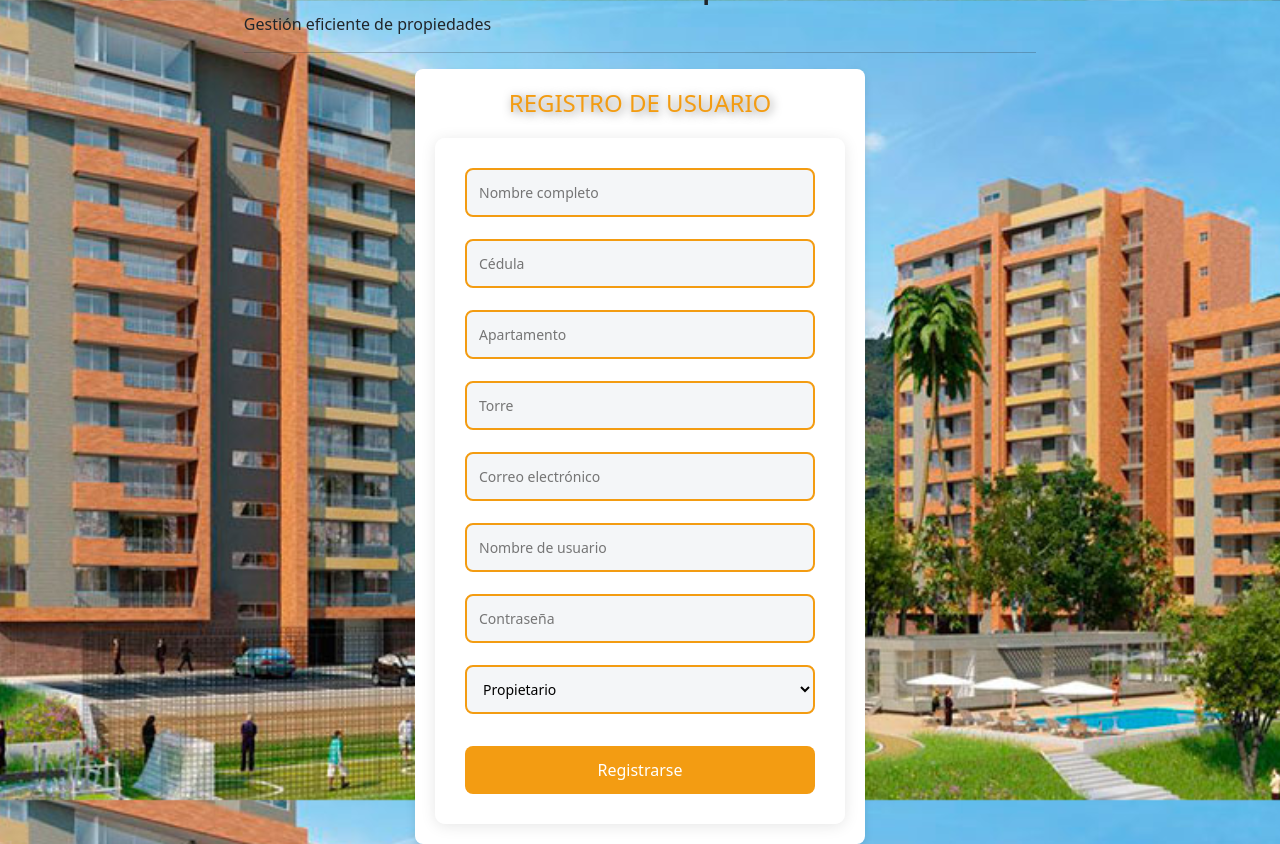
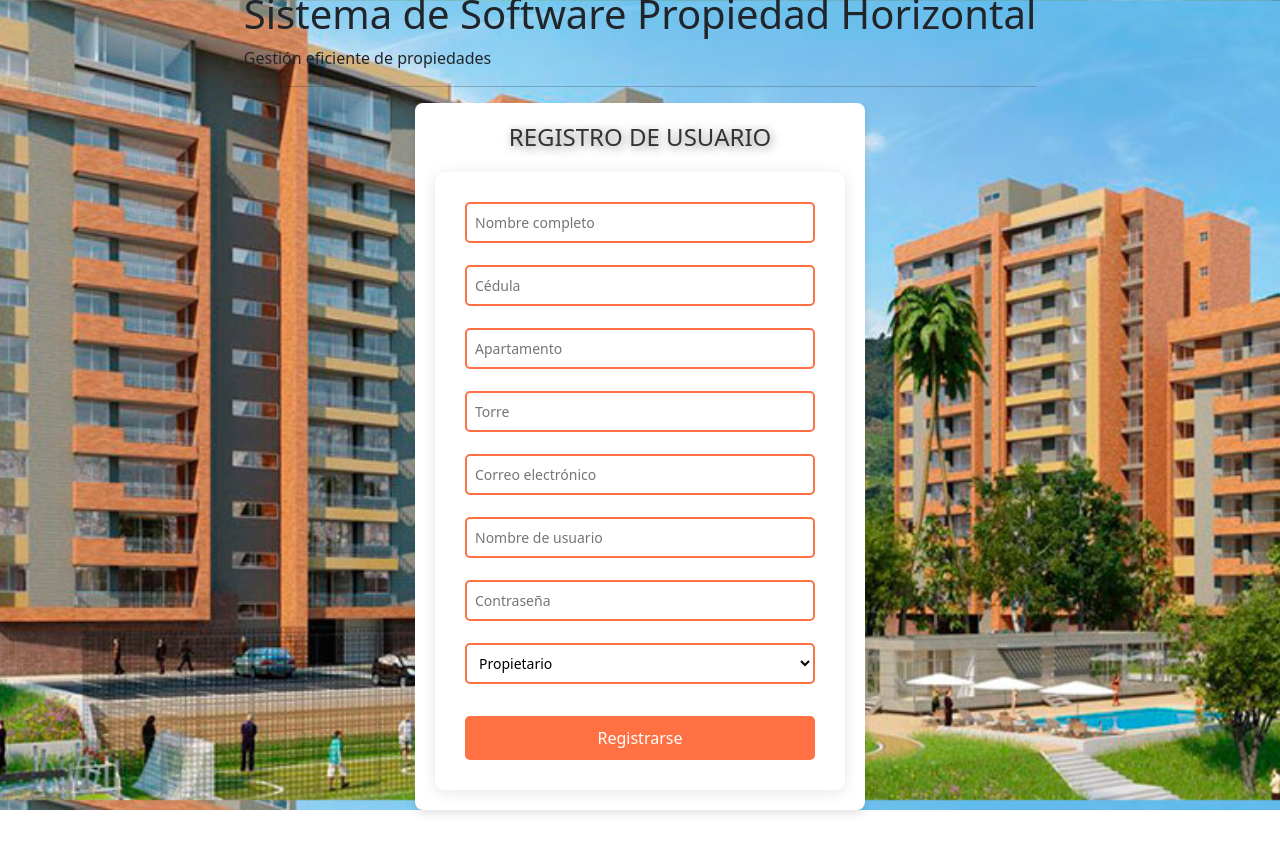
Before and after one commit to Dannym24/proyectopropiedadhorizontal, a React (Vite) app: page /register in a window 1280 px wide. After the commit the page ends 810 px from the top, so only its background shows below. Built offline with nearby package versions, Linux system fonts and the light colour scheme; the HTML template or start-up script is replaced by a standard one.

Commit message:
ajustes finales

```diff
--- a/src/components/RegisterForm.jsx
+++ b/src/components/RegisterForm.jsx
@@ -15,8 +15,41 @@ const RegisterForm = () => {
   const [success, setSuccess] = useState("");
   const navigate = useNavigate(); // Inicializamos el hook useNavigate
 
+  // Función para validar los campos antes de enviar
+  const validateForm = () => {
+    if (
+      !nombreCompleto ||
+      !cedula ||
+      !apartamento ||
+      !torre ||
+      !correo ||
+      !username ||
+      !password
+    ) {
+      setError("Todos los campos son obligatorios.");
+      return false;
+    }
+
+    // Validación del formato del correo
+    const emailRegex = /^[a-zA-Z0-9._%+-]+@[a-zA-Z0-9.-]+\.[a-zA-Z]{2,}$/;
+    if (!emailRegex.test(correo)) {
+      setError("Por favor, ingresa un correo electrónico válido.");
+      return false;
+    }
+
+    // Si todo es válido, restablecemos los errores
+    setError("");
+    return true;
+  };
+
   const handleRegister = async (e) => {
     e.preventDefault();
+
+    // Validamos antes de hacer la solicitud
+    if (!validateForm()) {
+      return; // No continuar si la validación falla
+    }
+
     try {
       const response = await axios.post("http://localhost:5000/register", {
         username,
@@ -29,11 +62,16 @@ const RegisterForm = () => {
         correo,
       });
       console.log("Register Response from Backend:", response.data);
+
+      // Si el registro fue exitoso, mostramos el mensaje de éxito
       setSuccess("Usuario registrado correctamente.");
       setError("");
 
-      // Redirige a la página de inicio de sesión después de un registro exitoso
-      navigate("/login"); // Esto redirige a la ruta "/login"
+      // Redirigimos a la página de inicio de sesión después de un pequeño retraso
+      setTimeout(() => {
+        navigate("/login"); // Redirige a la ruta "/login"
+      }, 2000); // Espera 2 segundos antes de redirigir (opcional para que el usuario vea el mensaje)
+
     } catch (err) {
       setError("Error al registrar el usuario.");
       setSuccess("");
@@ -112,35 +150,35 @@ const RegisterForm = () => {
 
 // Estilo para los campos de entrada
 const inputStyle = {
-  padding: "12px",
+  padding: "8px",
   fontSize: "14px",
-  border: "2px solid #f39c12",  // Amarillo suave
-  borderRadius: "8px",
+  border: "2px solid #FF7043",  // Naranja
+  borderRadius: "5px",
   width: "100%",
   boxSizing: "border-box",
   marginBottom: "10px",
-  backgroundColor: "#f4f6f8", // Fondo suave claro
+  backgroundColor: "#fff", // Fondo blanco
 };
 
 // Estilo para el selector de rol
 const selectStyle = {
-  padding: "12px",
+  padding: "8px",
   fontSize: "14px",
-  border: "2px solid #f39c12",  // Amarillo suave
-  borderRadius: "8px",
+  border: "2px solid #FF7043",  // Naranja
+  borderRadius: "5px",
   width: "100%",
   boxSizing: "border-box",
   marginBottom: "10px",
-  backgroundColor: "#f4f6f8", // Fondo suave claro
+  backgroundColor: "#fff", // Fondo blanco
 };
 
 // Estilo para el botón
 const buttonStyle = {
-  padding: "12px 20px",
+  padding: "10px",
   fontSize: "16px",
   border: "none",
-  borderRadius: "8px",
-  backgroundColor: "#f39c12",  // Amarillo suave
+  borderRadius: "5px",
+  backgroundColor: "#FF7043",  // Naranja
   color: "#fff",
   cursor: "pointer",
   width: "100%",
@@ -159,19 +197,19 @@ const containerStyle = {
 };
 
 const headingStyle = {
-  color: "#f39c12", // Color de texto naranjita (amarillo suave)
+  color: "#333", // Color de texto oscuro para el título
   fontSize: "24px",
   textAlign: "center",
   marginBottom: "20px",
 };
 
 const errorStyle = {
-  color: "#e74c3c", // Rojo para el mensaje de error
+  color: "#ff4d4d", // Color rojo para el mensaje de error
   fontSize: "14px",
 };
 
 const successStyle = {
-  color: "#2ecc71", // Verde para el mensaje de éxito
+  color: "#4caf50", // Color verde para el mensaje de éxito
   fontSize: "14px",
 };
 
```
